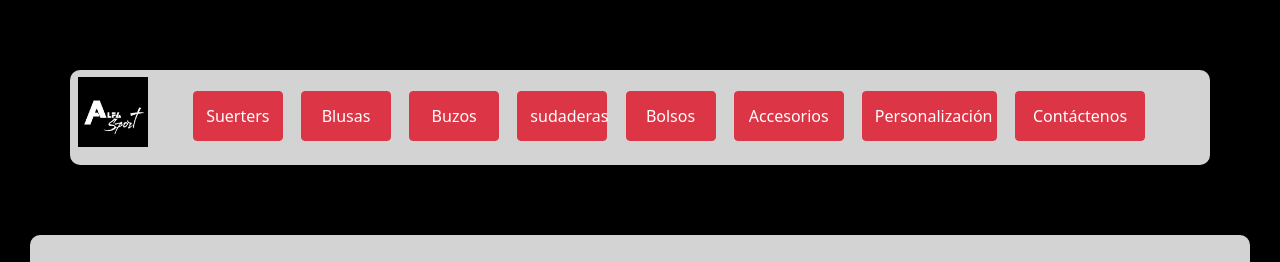
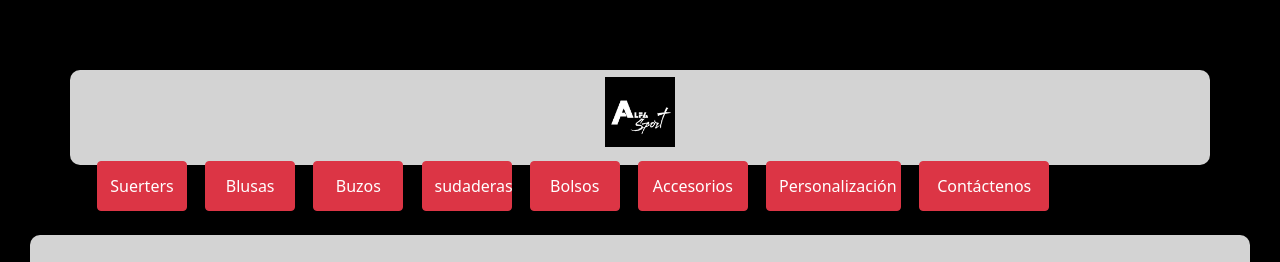
Before and after one commit to AlbertoAlmanza05/catalo-ventas, a plain HTML site: page index.html in a window 1280 px wide. Shown: the top 262 px of the page. Drawn offline with Linux system fonts and the light colour scheme.

Commit message:
Update index.html

```diff
--- a/index.html
+++ b/index.html
@@ -12,10 +12,10 @@
 <body>
     <div class="menu">
         <div class="row">
-          <div class="col-sm-1">
+          <div class="col-sm-1.5">
               <center><img src="img/icono.ico" alt="Icono" width="70" height="70"></center>
           </div>
-          <div class="col-sm-11" >
+          <div class="col-sm-10.5" >
                 <div class="btn">
                   <button type="button" style='width:90px; height:50px; margin: 7px' class="btn btn-danger toggle" data-bs-toggle="dropdown" aria-expanded="false">
                     Suerters
```
